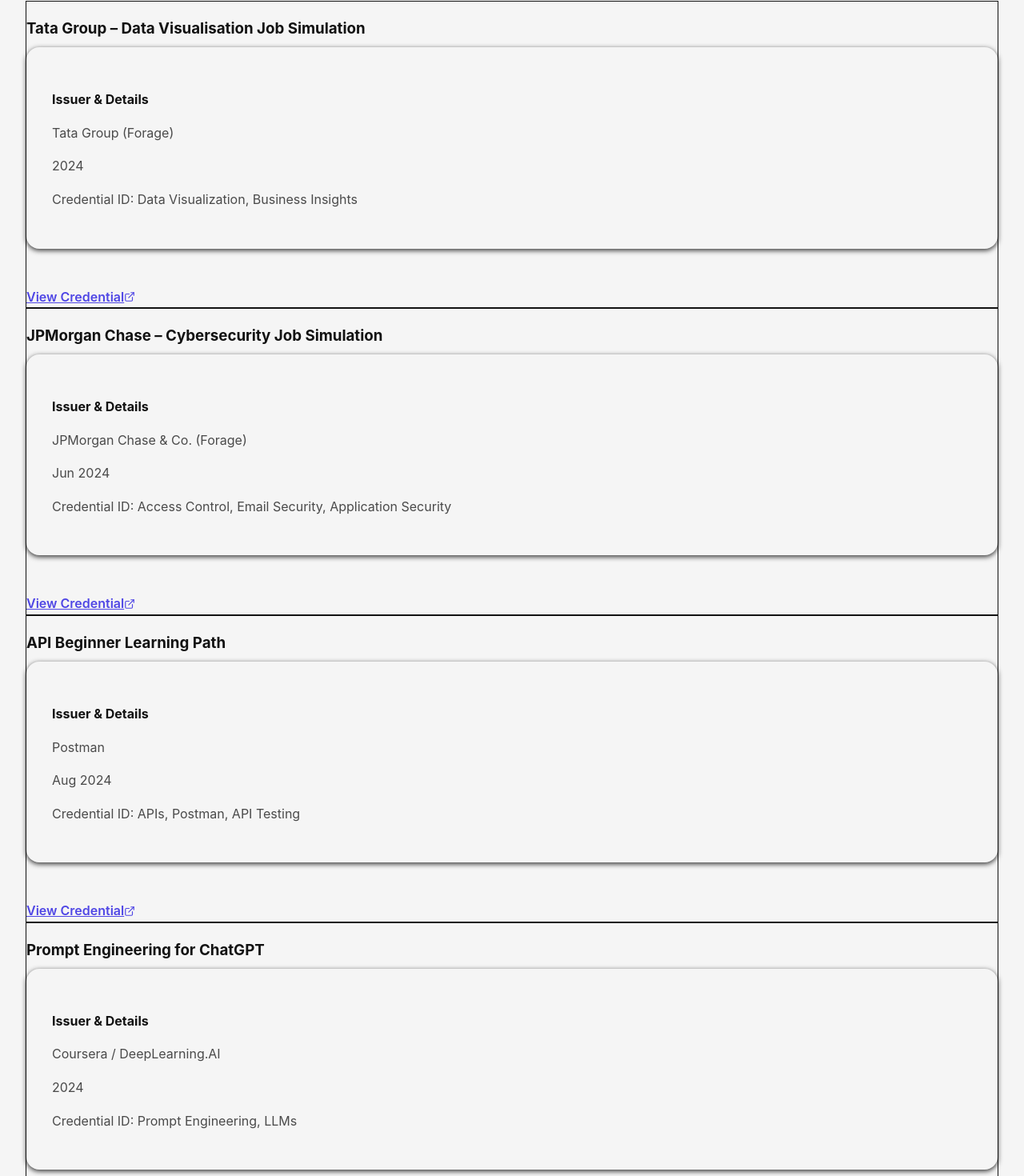
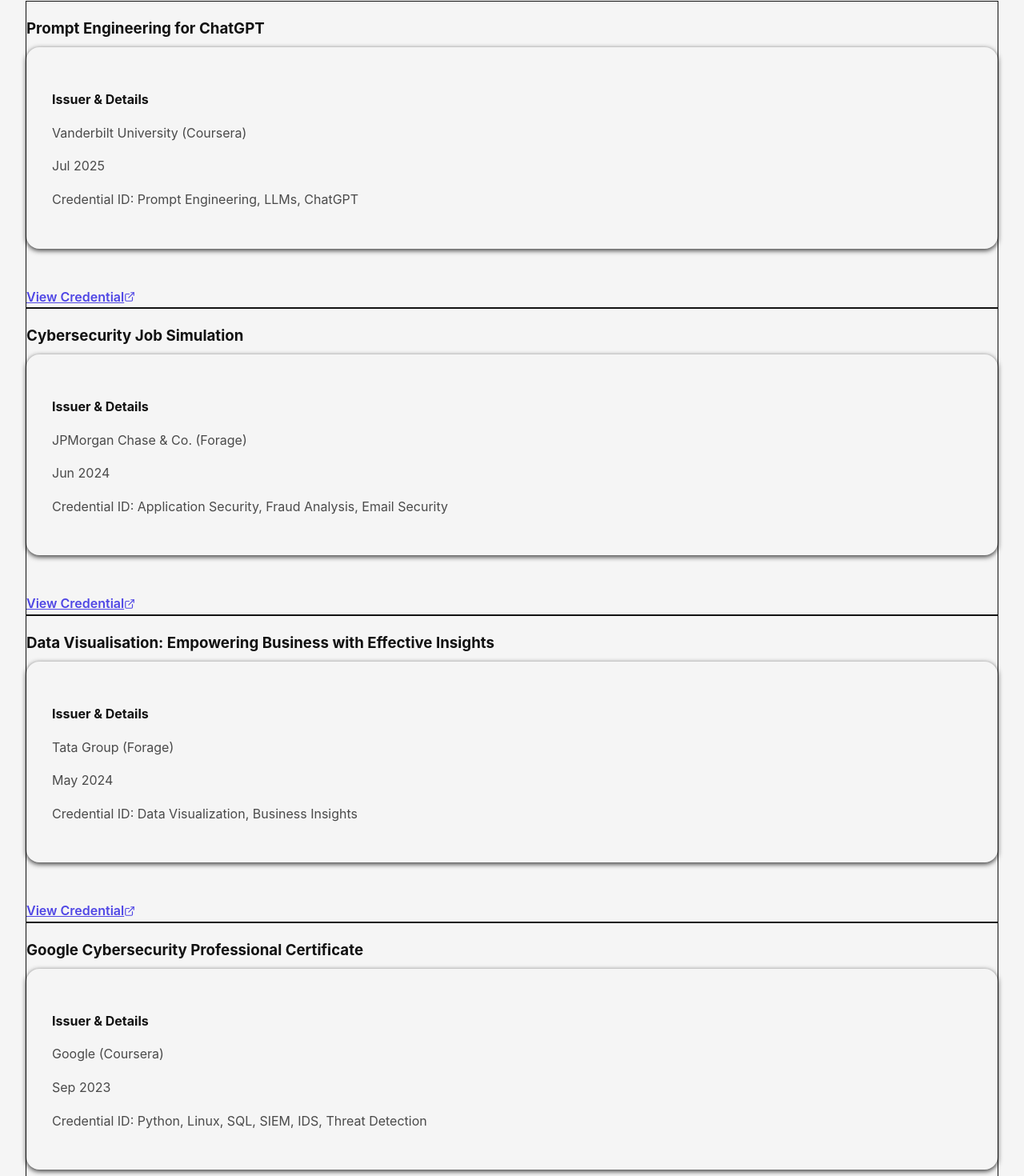
Before and after one commit to SG7504/Portfolio, a React (Vite) app: page /#/certifications in a window 1280 px wide. Shown: the part 197-1667 px from the top of the page at 80% size. Built offline with nearby package versions, Linux system fonts and the light colour scheme.

Commit message:
Update certifications with new titles and details

```diff
--- a/src/data/certifications.js
+++ b/src/data/certifications.js
@@ -1,37 +1,30 @@
 const certifications = [
   {
-    title: "Tata Group – Data Visualisation Job Simulation",
+    title: "Prompt Engineering for ChatGPT",
+    issuer: "Vanderbilt University (Coursera)",
+    date: "Jul 2025",
+    credential: "Prompt Engineering, LLMs, ChatGPT",
+    link: import.meta.env.BASE_URL + "certificates/prompt-engineering-chatgpt.pdf"
+  },
+  {
+    title: "Cybersecurity Job Simulation",
+    issuer: "JPMorgan Chase & Co. (Forage)",
+    date: "Jun 2024",
+    credential: "Application Security, Fraud Analysis, Email Security",
+    link: import.meta.env.BASE_URL + "certificates/jpmorgan-cybersecurity.pdf"
+  },
+  {
+    title: "Data Visualisation: Empowering Business with Effective Insights",
     issuer: "Tata Group (Forage)",
-    date: "2024",
+    date: "May 2024",
     credential: "Data Visualization, Business Insights",
     link: import.meta.env.BASE_URL + "certificates/tata-data-visualisation.pdf"
   },
   {
-    title: "JPMorgan Chase – Cybersecurity Job Simulation",
-    issuer: "JPMorgan Chase & Co. (Forage)",
-    date: "Jun 2024",
-    credential: "Access Control, Email Security, Application Security",
-    link: import.meta.env.BASE_URL + "certificates/jpmorgan-cybersecurity.pdf"
-  },
-  {
-    title: "API Beginner Learning Path",
-    issuer: "Postman",
-    date: "Aug 2024",
-    credential: "APIs, Postman, API Testing",
-    link: import.meta.env.BASE_URL + "certificates/postman-api.pdf"
-  },
-  {
-    title: "Prompt Engineering for ChatGPT",
-    issuer: "Coursera / DeepLearning.AI",
-    date: "2024",
-    credential: "Prompt Engineering, LLMs",
-    link: import.meta.env.BASE_URL + "certificates/prompt-engineering.pdf"
-  },
-  {
-    title: "Google Cybersecurity Specialization",
-    issuer: "Coursera / Google",
+    title: "Google Cybersecurity Professional Certificate",
+    issuer: "Google (Coursera)",
     date: "Sep 2023",
-    credential: "Cybersecurity, SIEM, Python, SQL, NIST",
+    credential: "Python, Linux, SQL, SIEM, IDS, Threat Detection",
     link: import.meta.env.BASE_URL + "certificates/google-cybersecurity.pdf"
   }
 ];
```
